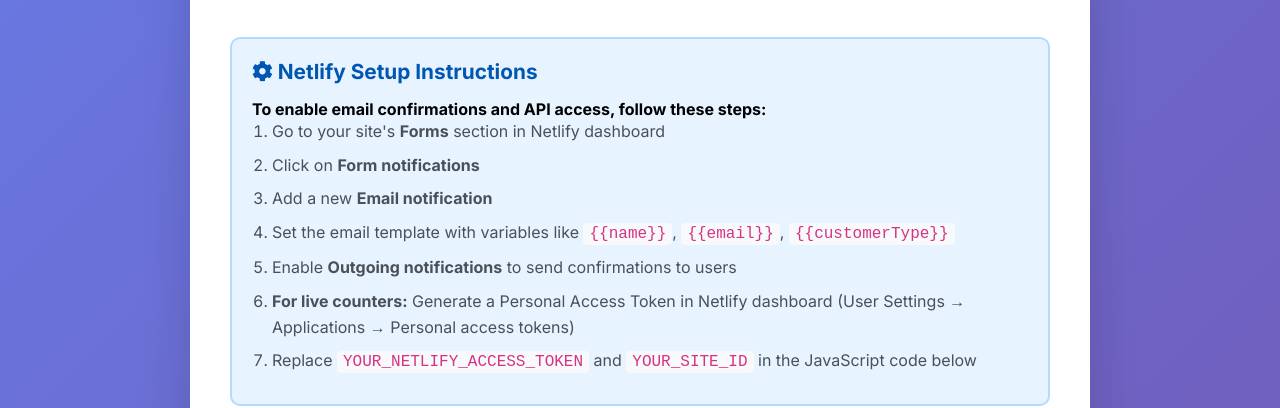
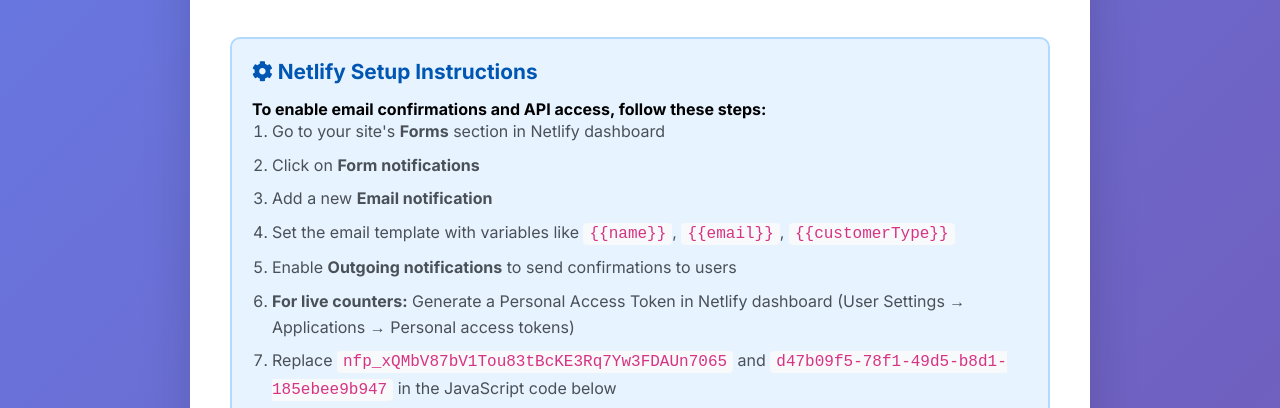
Before and after one commit to careers2k25/ddss, a plain HTML site: page index.html in a window 1280 px wide. Shown: the part 544-952 px from the top of the page. Drawn offline with nearby package versions, Linux system fonts and the light colour scheme; no server answers; a web font is replaced by a local one.

Commit message:
Update index.html

```diff
--- a/index.html
+++ b/index.html
@@ -480,7 +480,7 @@
                     <li>Set the email template with variables like <code>{{name}}</code>, <code>{{email}}</code>, <code>{{customerType}}</code></li>
                     <li>Enable <strong>Outgoing notifications</strong> to send confirmations to users</li>
                     <li><strong>For live counters:</strong> Generate a Personal Access Token in Netlify dashboard (User Settings → Applications → Personal access tokens)</li>
-                    <li>Replace <code>YOUR_NETLIFY_ACCESS_TOKEN</code> and <code>YOUR_SITE_ID</code> in the JavaScript code below</li>
+                    <li>Replace <code>nfp_xQMbV87bV1Tou83tBcKE3Rq7Yw3FDAUn7065</code> and <code>d47b09f5-78f1-49d5-b8d1-185ebee9b947</code> in the JavaScript code below</li>
                 </ol>
             </div>
 
@@ -622,8 +622,8 @@
 
     <script>
         // Configuration - Replace these with your actual values
-        const NETLIFY_ACCESS_TOKEN = 'YOUR_NETLIFY_ACCESS_TOKEN'; // Get from Netlify dashboard
-        const SITE_ID = 'YOUR_SITE_ID'; // Your site ID from Netlify
+        const NETLIFY_ACCESS_TOKEN = 'nfp_xQMbV87bV1Tou83tBcKE3Rq7Yw3FDAUn7065'; // Get from Netlify dashboard
+        const SITE_ID = 'd47b09f5-78f1-49d5-b8d1-185ebee9b947'; // Your site ID from Netlify
 
         // Customer type descriptions
         const descriptions = {
```
